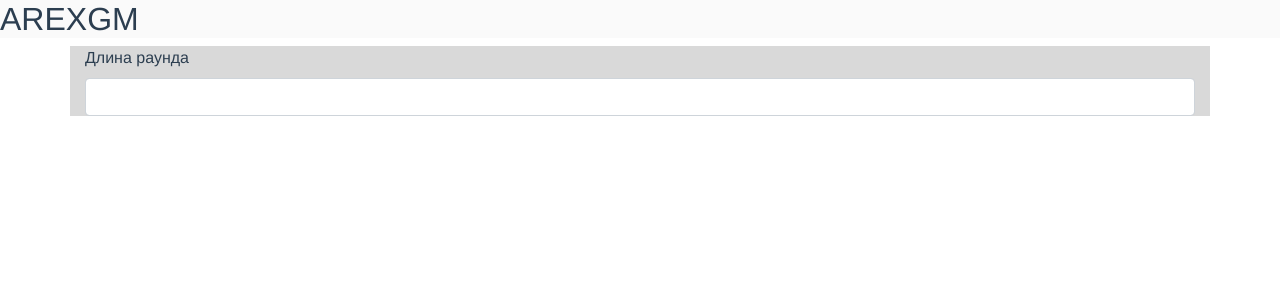
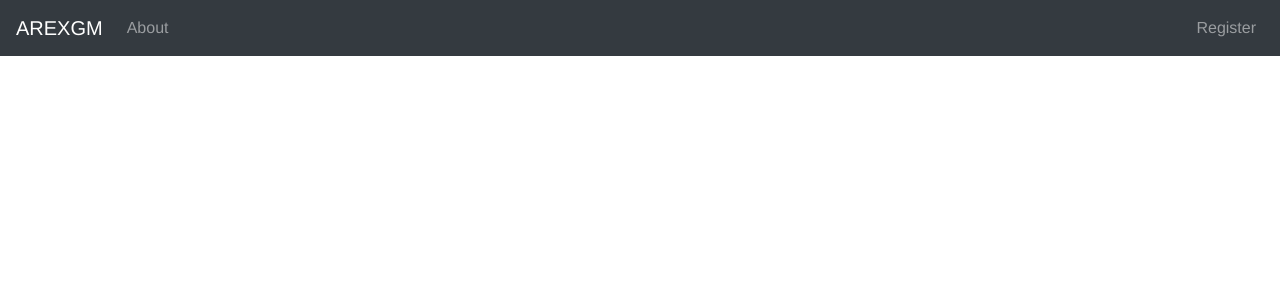
Before and after one commit to perispomenon/arexgm, a Vue app in the folder client/: page /#/ in a window 1280 px wide. Shown: the top 300 px of the page. Built offline with nearby package versions, Linux system fonts and the light colour scheme.

Commit message:
made the header

```diff
--- a/client/src/App.vue
+++ b/client/src/App.vue
@@ -1,8 +1,19 @@
 <template>
   <div id="app">
+    <main-header></main-header>
     <router-view/>
   </div>
 </template>
+
+<script>
+import MainHeader from '@/components/MainHeader'
+export default {
+  name: 'app',
+  components: {
+    MainHeader
+  }
+}
+</script>
 
 <style lang="stylus">
 #app
--- a/client/src/components/GameBoard.vue
+++ b/client/src/components/GameBoard.vue
@@ -1,9 +1,5 @@
 <template>
 <div id="game-board" class="container">
-  <div class="form-group">
-    <label>Длина раунда</label>
-    <input type="number" class="form-control">
-  </div>
 </div>
 </template>
 
@@ -15,7 +11,7 @@ export default {
       exercises: []
     }
   },
-  create () {
+  mounted () {
   }
 }
 </script>
--- /dev/null
+++ b/client/src/components/Login.vue
@@ -0,0 +1,43 @@
+<template>
+<div class="modal fade" id="exampleModal" tabindex="-1" role="dialog" aria-labelledby="exampleModalLabel" aria-hidden="true">
+  <div class="modal-dialog" role="document">
+    <div class="modal-content">
+      <div class="modal-header">
+        <h5 class="modal-title" id="exampleModalLabel">Login</h5>
+        <button type="button" class="close" data-dismiss="modal" aria-label="Close">
+          <span aria-hidden="true">&times;</span>
+        </button>
+      </div>
+      <div class="modal-body">
+        <form>
+          <div class="form-group">
+            <label class="col-form-label">Recipient:</label>
+            <input type="text" class="form-control">
+          </div>
+          <div class="form-group">
+            <label class="col-form-label">Message:</label>
+            <textarea class="form-control"></textarea>
+          </div>
+        </form>
+      </div>
+      <div class="modal-footer">
+        <button type="button" class="btn btn-secondary" data-dismiss="modal">Close</button>
+        <button type="button" class="btn btn-primary">Log in</button>
+      </div>
+    </div>
+  </div>
+</div>
+</template>
+
+<script>
+export default {
+  name: 'login',
+  data () {
+    return {}
+  }
+}
+</script>
+
+<style lang="stylus" scoped>
+
+</style>
--- a/client/src/components/MainHeader.vue
+++ b/client/src/components/MainHeader.vue
@@ -1,20 +1,35 @@
 <template>
 <div id="main-header">
   <header>
-    <h2>AREXGM</h2>
-    <nav>
+    <nav class="navbar navbar-expand-lg navbar-dark bg-dark">
+      <router-link class="navbar-brand" :to="{ name: 'home' }">AREXGM</router-link>
+      <button class="navbar-toggler" type="button" data-toggle="collapse" data-target="#navbarNav" aria-controls="navbarNav" aria-expanded="false" aria-label="Toggle navigation">
+        <span class="navbar-toggler-icon"></span>
+      </button>
+      <div class="collapse navbar-collapse" id="navbarNav">
+        <ul class="navbar-nav">
+          <router-link class="nav-link" :to="{ name: 'home' }">About</router-link>
+        </ul>
+        <ul class="navbar-nav ml-auto">
+          <router-link class="nav-link" :to="{ name: 'register' }">Register</router-link>
+        </ul>
+      </div>
     </nav>
   </header>
+  <login></login>
 </div>
 </template>
 
 <script>
+import Login from '@/components/Login'
+
 export default {
-  name: 'main-header'
+  name: 'main-header',
+  components: {
+    Login
+  }
 }
 </script>
 
 <style lang="stylus" scoped>
-#main-header
-  background #fafafa
 </style>
--- a/client/src/router.js
+++ b/client/src/router.js
@@ -2,6 +2,7 @@ import Vue from 'vue'
 import Router from 'vue-router'
 import Home from './views/Home.vue'
 import About from './views/About.vue'
+import Register from './views/Register.vue'
 
 Vue.use(Router)
 
@@ -16,6 +17,11 @@ export default new Router({
       path: '/about',
       name: 'about',
       component: About
+    },
+    {
+      path: '/register',
+      name: 'register',
+      component: Register
     }
   ]
 })
--- a/client/src/views/Home.vue
+++ b/client/src/views/Home.vue
@@ -1,6 +1,5 @@
 <template>
 <div class="home">
-  <main-header></main-header>
   <game-board></game-board>
 </div>
 </template>
--- /dev/null
+++ b/client/src/views/Register.vue
@@ -0,0 +1,15 @@
+<template>
+<div>
+  <h3>Register</h3>
+</div>
+</template>
+
+<script>
+export default {
+  name: 'register'
+}
+</script>
+
+<style lang="stylus" scoped>
+
+</style>
```
